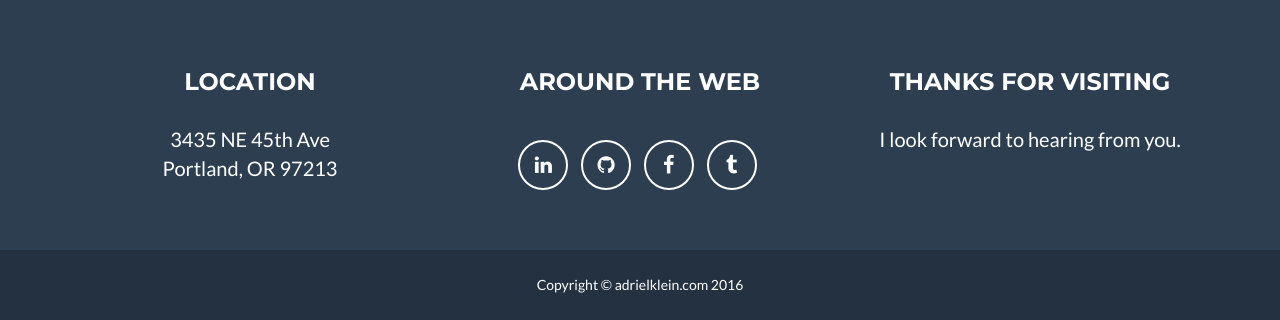
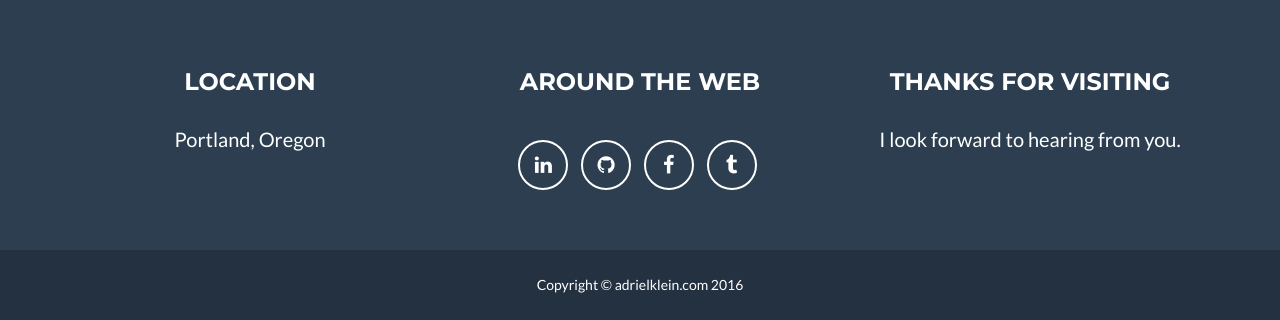
Before and after one commit to adrielklein/freelancer-site, a Flask app: page / in a window 1280 px wide. Shown: the part 2867-3187 px from the top of the page. Run offline with Flask 2, Linux system fonts and the light colour scheme; some libraries are stand-ins or nearby versions.

Commit message:
Update index.html

```diff
--- a/templates/index.html
+++ b/templates/index.html
@@ -222,8 +222,7 @@
                 <div class="row">
                     <div class="footer-col col-md-4">
                         <h3>Location</h3>
-                        <p>3435 NE 45th Ave
-                            <br>Portland, OR 97213</p>
+                        <p>Portland, Oregon</p>
                     </div>
                     <div class="footer-col col-md-4">
                         <h3>Around the Web</h3>
```
